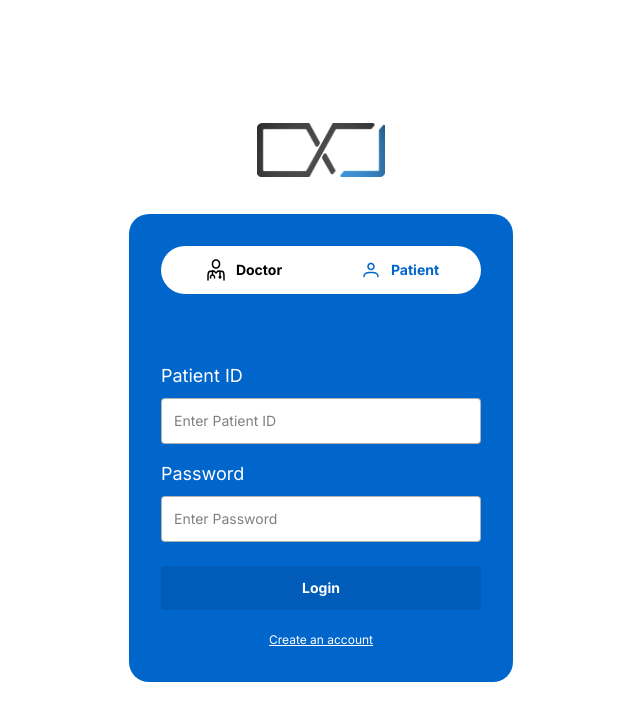
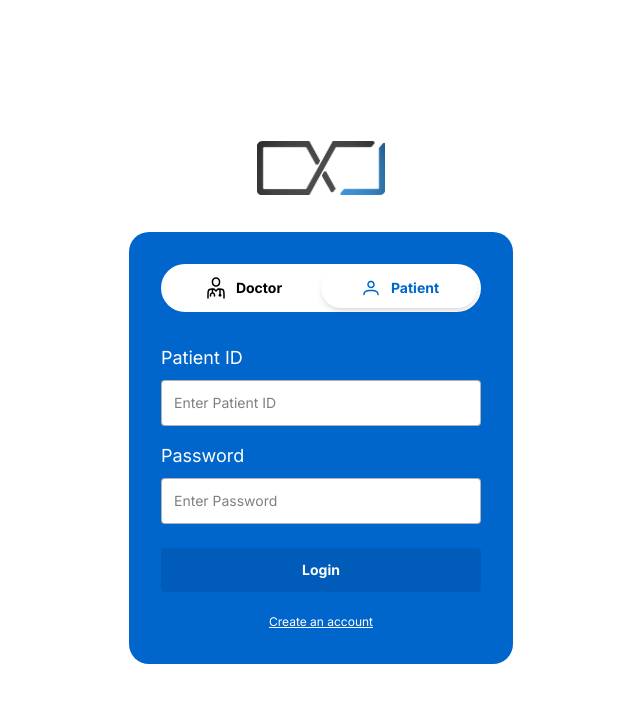
Before and after one commit to Adithyah14/IOP, a React (Vite) app: page / in a window 1280 px wide. Shown: the top 720 px of the page, without its empty margins (319-959 px from the left). Built offline with nearby package versions, Linux system fonts and the light colour scheme; the HTML template or start-up script is replaced by a standard one.

Commit message:
Update Login.tsx

```diff
--- a/src/pages/Login.tsx
+++ b/src/pages/Login.tsx
@@ -33,9 +33,9 @@ export default function Login() {
           <div className="bg-white rounded-full p-1 mb-8 flex">
             <button
               onClick={() => setActiveTab("doctor")}
-              className={`flex-1 flex items-center justify-center py-2 px-4 rounded-full text-sm font-bold transition-colors ${
+              className={`flex-1 flex items-center justify-center py-2 px-4 rounded-full text-sm font-bold transition-colors duration-300 ease-in-out ${
                 activeTab === "doctor"
-                  ? "text-iop-blue bg-white"
+                  ? "text-iop-blue bg-white shadow-md"
                   : "text-black bg-transparent"
               }`}
             >
@@ -62,9 +62,9 @@ export default function Login() {
             </button>
             <button
               onClick={() => setActiveTab("patient")}
-              className={`flex-1 flex items-center justify-center py-2 px-4 rounded-full text-sm font-bold transition-colors ${
+              className={`flex-1 flex items-center justify-center py-2 px-4 rounded-full text-sm font-bold transition-colors duration-300 ease-in-out ${
                 activeTab === "patient"
-                  ? "text-iop-blue bg-white"
+                  ? "text-iop-blue bg-white shadow-md"
                   : "text-black bg-transparent"
               }`}
             >
@@ -73,19 +73,14 @@ export default function Login() {
                 viewBox="0 0 24 24"
                 fill="currentColor"
               >
-                <path d="M12 12.25C11.2583 12.25 10.5333 12.0301 9.91661 11.618C9.29993 11.206 8.81928 10.6203 8.53545 9.93506C8.25162 9.24984 8.17736 8.49584 8.32205 7.76841C8.46675 7.04098 8.8239 6.3728 9.34835 5.84835C9.8728 5.3239 10.541 4.96675 11.2684 4.82206C11.9958 4.67736 12.7498 4.75162 13.4351 5.03545C14.1203 5.31928 14.706 5.79993 15.118 6.41661C15.5301 7.0333 15.75 7.75832 15.75 8.5C15.75 9.49456 15.3549 10.4484 14.6517 11.1517C13.9484 11.8549 12.9946 12.25 12 12.25ZM12 6.25C11.555 6.25 11.12 6.38196 10.75 6.62919C10.38 6.87643 10.0916 7.22783 9.92127 7.63896C9.75097 8.0501 9.70642 8.5025 9.79323 8.93895C9.88005 9.37541 10.0943 9.77632 10.409 10.091C10.7237 10.4057 11.1246 10.62 11.561 10.7068C11.9975 10.7936 12.4499 10.749 12.861 10.5787C13.2722 10.4084 13.6236 10.12 13.8708 9.75003C14.118 9.38002 14.25 8.94501 14.25 8.5C14.25 7.90326 14.0129 7.33097 13.591 6.90901C13.169 6.48705 12.5967 6.25 12 6.25ZM19 19.25C18.8019 19.2474 18.6126 19.1676 18.4725 19.0275C18.3324 18.8874 18.2526 18.6981 18.25 18.5C18.25 16.55 17.19 15.25 12 15.25C6.81 15.25 5.75 16.55 5.75 18.5C5.75 18.6989 5.67098 18.8897 5.53033 19.0303C5.38968 19.171 5.19891 19.25 5 19.25C4.80109 19.25 4.61032 19.171 4.46967 19.0303C4.32902 18.8897 4.25 18.6989 4.25 18.5C4.25 13.75 9.68 13.75 12 13.75C14.32 13.75 19.75 13.75 19.75 18.5C19.7474 18.6981 19.6676 18.8874 19.5275 19.0275C19.3874 19.1676 19.1981 19.2474 19 19.25Z" />
+                <path d="M12 12.25C11.2583 12.25 10.5333 12.0301 9.91661 11.618C9.29993 11.206 8.81928 10.6203 8.53545 9.93506C8.25162 9.24984 8.17736 8.49584 8.32205 7.76841C8.46675 7.04098 8.8239 6.3728 9.34835 5.84835C9.8728 5.3239 10.541 4.96675 11.2684 4.82206C11.9958 4.67736 12.7498 4.75162 13.4351 5.03545C14.1203 5.31928 14.706 5.79993 15.118 6.41661C15.5301 7.0333 15.75 7.75832 15.75 8.5C15.75 9.49456 15.3549 10.4484 14.6517 11.1517C13.9484 11.8549 12.9946 12.25 12 12.25ZM12 6.25C11.555 6.25 11.12 6.38196 10.75 6.62919C10.38 6.87643 10.0916 6.22783 9.92127 7.63896C9.75097 8.0501 9.70642 8.5025 9.79323 8.93895C9.88005 9.37541 10.0943 9.77632 10.409 10.091C10.7237 10.4057 11.1246 10.62 11.561 10.7068C11.9975 10.7936 12.4499 10.749 12.861 10.5787C13.2722 10.4084 13.6236 10.12 13.8708 9.75003C14.118 9.38002 14.25 8.94501 14.25 8.5C14.25 7.90326 14.0129 7.33097 13.591 6.90901C13.169 6.48705 12.5967 6.25 12 6.25ZM19 19.25C18.8019 19.2474 18.6126 19.1676 18.4725 19.0275C18.3324 18.8874 18.2526 18.6981 18.25 18.5C18.25 16.55 17.19 15.25 12 15.25C6.81 15.25 5.75 16.55 5.75 18.5C5.75 18.6989 5.67098 18.8897 5.53033 19.0303C5.38968 19.171 5.19891 19.25 5 19.25C4.80109 19.25 4.61032 19.171 4.46967 19.0303C4.32902 18.8897 4.25 18.6989 4.25 18.5C4.25 13.75 9.68 13.75 12 13.75C14.32 13.75 19.75 13.75 19.75 18.5C19.7474 18.6981 19.6676 18.8874 19.5275 19.0275C19.3874 19.1676 19.1981 19.2474 19 19.25Z" />
               </svg>
               Patient
             </button>
           </div>
-          {activeTab === "patient" && (
-            <div className="bg-iop-blue rounded-full h-1 w-20 mx-auto mb-8 relative">
-              <div className="absolute right-0 w-20 h-1 bg-iop-blue rounded-full"></div>
-            </div>
-          )}
 
           {/* Form Fields */}
-          <div className="space-y-4">
+          <div className="space-y-4 transition-opacity duration-300 ease-in-out">
             <div>
               <label className="block text-lg mb-2">
                 {activeTab === "doctor" ? "Username" : "Patient ID"}
```
Lines whose indentation alone changed are shown as unchanged.
